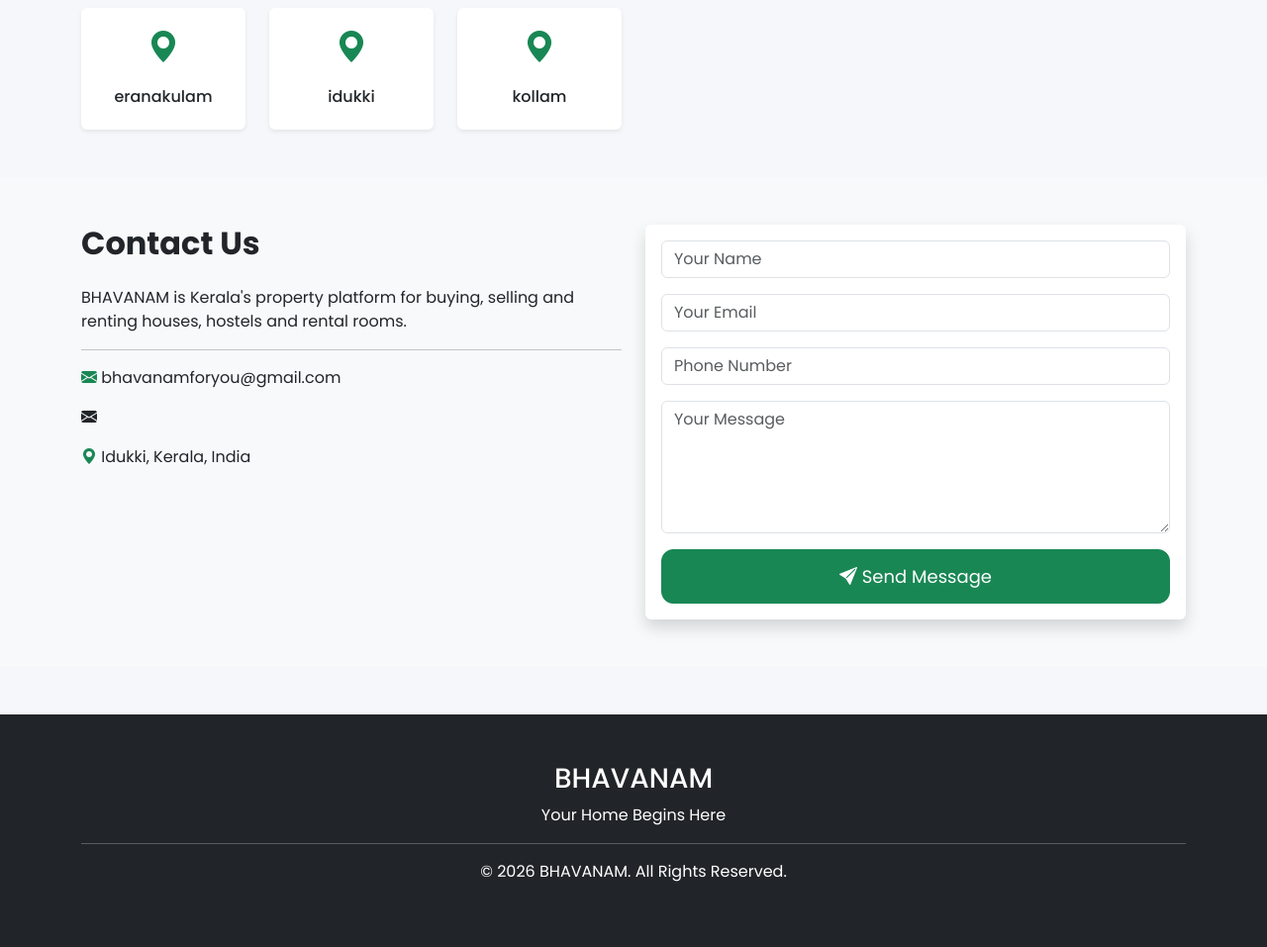
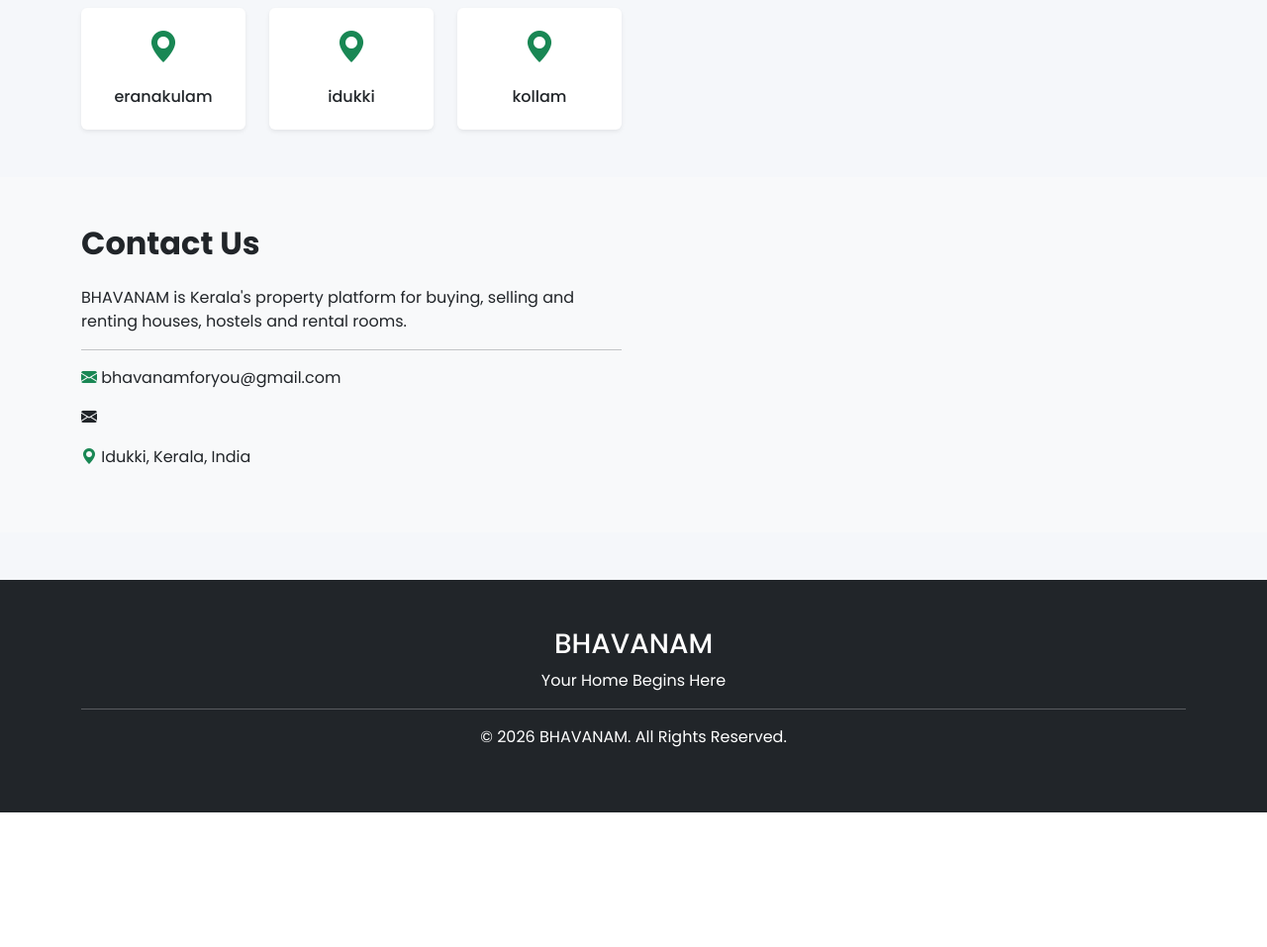
Before and after one commit to ananthakrishna125/BHAVANAM, a Django app: page / in a window 1280 px wide. Shown: the part 730-1687 px from the top of the page at 99% size. After the commit the page ends 1551 px from the top, so only its background shows below. Run offline with Django 5.2, Linux system fonts and the light colour scheme; data comes from the database, SQL or seed files in the repository.

Commit message:
remove contact form

```diff
--- a/templates/core/home.html
+++ b/templates/core/home.html
@@ -243,82 +243,6 @@
 
             </div>
 
-            <div class="col-lg-6">
-
-                <div class="card shadow border-0">
-
-                    <div class="card-body">
-
-                        <form action="{% url 'contact' %}" method="POST">
-
-                            {% csrf_token %}
-
-                            <div class="mb-3">
-
-                                <input
-                                    type="text"
-                                    name="name"
-                                    class="form-control"
-                                    placeholder="Your Name"
-                                    required>
-
-                            </div>
-
-                            <div class="mb-3">
-
-                                <input
-                                    type="email"
-                                    name="email"
-                                    class="form-control"
-                                    placeholder="Your Email"
-                                    required>
-
-                            </div>
-
-                            <div class="mb-3">
-
-                                <input
-                                    type="text"
-                                    name="phone"
-                                    class="form-control"
-                                    placeholder="Phone Number"
-                                    required>
-
-                            </div>
-
-                            <div class="mb-3">
-
-                                <textarea
-                                    name="message"
-                                    rows="5"
-                                    class="form-control"
-                                    placeholder="Your Message"
-                                    required></textarea>
-
-                            </div>
-
-                            <button
-                                type="submit"
-                                class="btn btn-success w-100">
-
-                                <i class="bi bi-send-fill"></i>
-
-                                Send Message
-
-                            </button>
-
-                        </form>
-
-                    </div>
-
-                </div>
-
-            </div>
-
-        </div>
-
-    </div>
-
-</section>
+            </section>
 
 {% endblock %}
```
